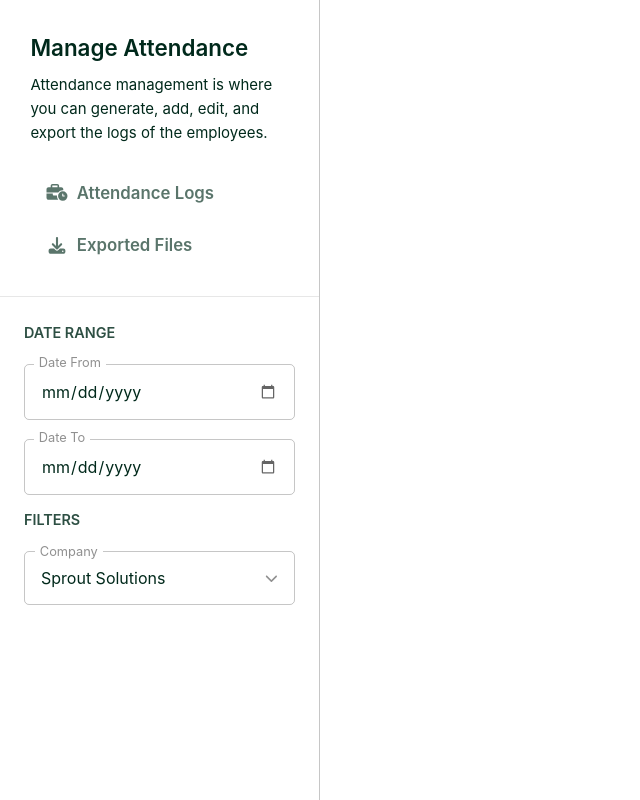
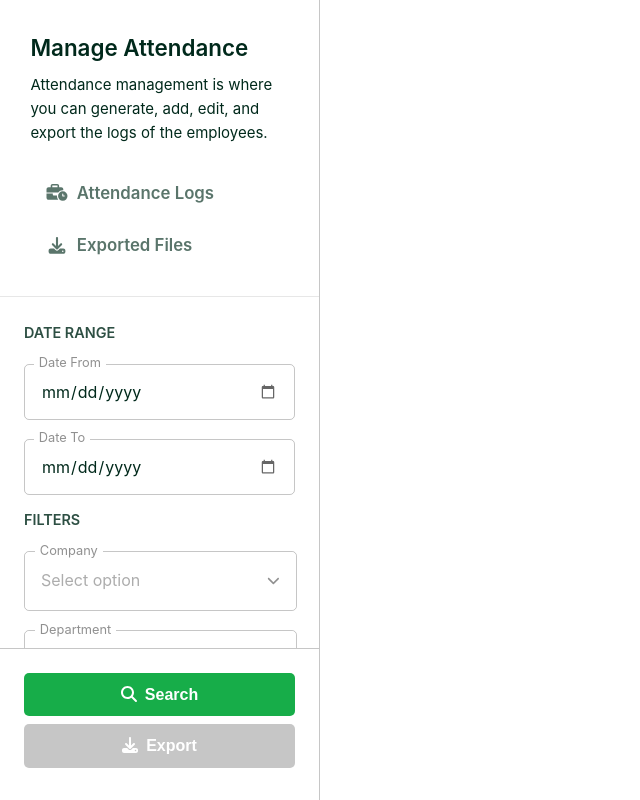
Before and after one commit to AlysCole/sprout-assessment, a Vue app: page / in a window 1280 px wide. Shown: the whole page, without its empty margins (0-640 px from the left). Built offline with nearby package versions, Linux system fonts and the light colour scheme.

Commit message:
Use multi-select inputs for filters, add filter buttons

```diff
--- a/src/assets/base.css
+++ b/src/assets/base.css
@@ -38,6 +38,8 @@
   --label-size: 1.05rem;
   --label-weight: 600;
   --header-size: 1.4rem;
+  --font-family: Inter, -apple-system, BlinkMacSystemFont, 'Segoe UI', Roboto, Oxygen, Ubuntu,
+    Cantarell, 'Fira Sans', 'Droid Sans', 'Helvetica Neue', sans-serif;
 }
 
 @media (prefers-color-scheme: dark) {
@@ -70,19 +72,7 @@ body {
     color 0.5s,
     background-color 0.5s;
   line-height: 1.6;
-  font-family:
-    Inter,
-    -apple-system,
-    BlinkMacSystemFont,
-    'Segoe UI',
-    Roboto,
-    Oxygen,
-    Ubuntu,
-    Cantarell,
-    'Fira Sans',
-    'Droid Sans',
-    'Helvetica Neue',
-    sans-serif;
+  font-family: var(--font-family);
   font-size: 15px;
   text-rendering: optimizeLegibility;
   -webkit-font-smoothing: antialiased;
--- a/src/components/AttendanceSidebar.vue
+++ b/src/components/AttendanceSidebar.vue
@@ -3,6 +3,8 @@ import { RouterLink } from 'vue-router'
 import FormLabel from './form/FormLabel.vue'
 import DateInput from './form/DateInput.vue'
 import SelectInput from './form/SelectInput.vue'
+import MultiSelectInput from './form/MultiSelectInput.vue'
+import FilterButton from './FilterButton.vue'
 
 const attendanceLinks = [
   {
@@ -19,8 +21,37 @@ const attendanceLinks = [
 
 const companyOptions = [
   {
+    value: 'all',
+    label: 'All'
+  },
+  {
     value: 'sprout',
     label: 'Sprout Solutions'
+  }
+]
+
+const departmentOptions = [
+  {
+    value: 'all',
+    label: 'All'
+  }
+]
+
+const locationOptions = [
+  {
+    value: 'all',
+    label: 'All'
+  }
+]
+
+const employeeOptions = [
+  {
+    value: 'all',
+    label: 'All'
+  },
+  {
+    value: 'john-smith',
+    label: 'John Smith'
   }
 ]
 </script>
@@ -46,7 +77,14 @@ const companyOptions = [
       <DateInput>Date From</DateInput>
       <DateInput>Date To</DateInput>
       <FormLabel>Filters</FormLabel>
-      <SelectInput :options="companyOptions">Company</SelectInput>
+      <MultiSelectInput :options="companyOptions" :multiple="false">Company</MultiSelectInput>
+      <MultiSelectInput :options="departmentOptions" :multiple="false">Department</MultiSelectInput>
+      <MultiSelectInput :options="locationOptions" :multiple="false">Location</MultiSelectInput>
+      <MultiSelectInput :options="employeeOptions">Employees</MultiSelectInput>
+    </div>
+    <div class="sidebar__actions">
+      <FilterButton :icon="['fas', 'search']">Search</FilterButton>
+      <FilterButton :icon="['fas', 'download']" bordered disabled>Export</FilterButton>
     </div>
   </div>
 </template>
@@ -67,6 +105,15 @@ const companyOptions = [
 }
 
 .sidebar__filters {
+  padding: 1.5rem;
+  overflow-y: auto;
+  overflow-x: hidden;
+  border-bottom: 1px solid var(--divider-light-1);
+}
+
+.sidebar__actions {
+  display: flex;
+  flex-direction: column;
   padding: 1.5rem;
 }
 
```
